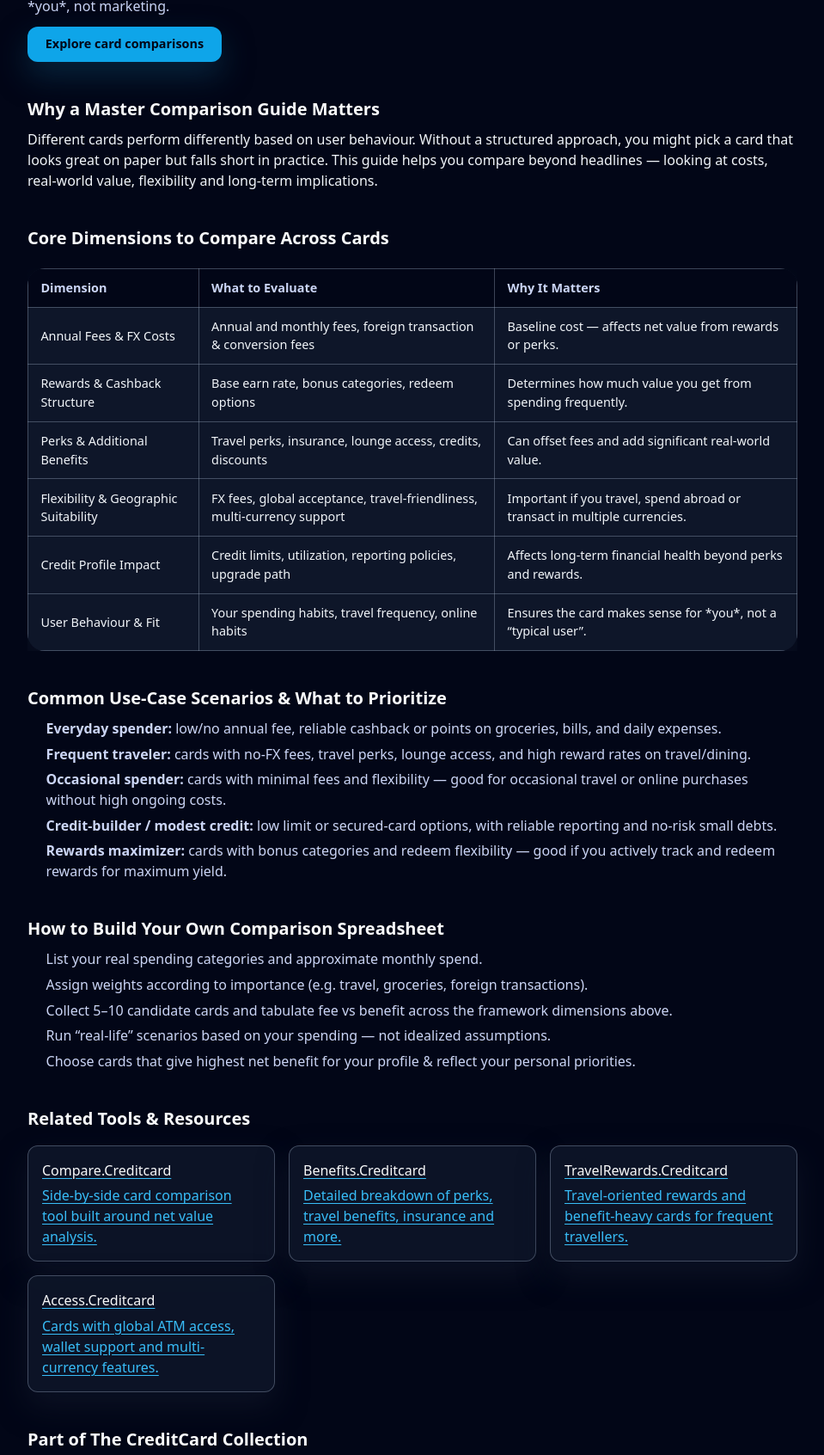
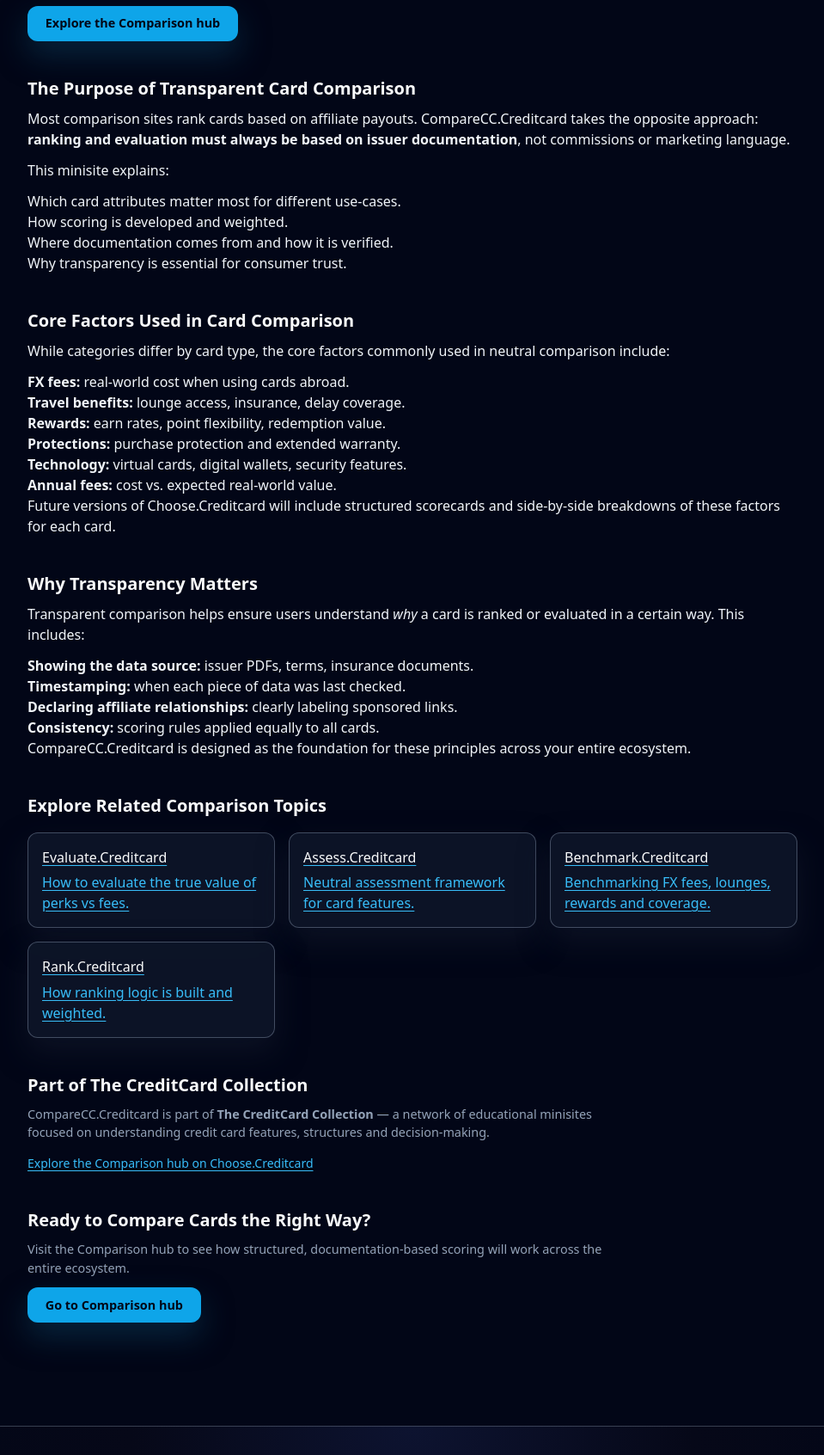
Before and after one commit to ChooseCreditCard/comparecc.creditcard, a plain HTML site: page index.html in a window 1280 px wide. Shown: the part 380-2072 px from the top of the page at 86% size, without its empty margins (160-1119 px from the left). Drawn offline with nearby package versions, Linux system fonts and the light colour scheme.

Commit message:
Update index.html

```diff
--- a/index.html
+++ b/index.html
@@ -4,29 +4,29 @@
   <meta charset="UTF-8" />
   <meta name="viewport" content="width=device-width, initial-scale=1" />
 
-  <title>CompareCC.Creditcard – Master Guide to Comparing Credit Cards</title>
-  <meta name="description" content="A comprehensive guide on how to compare different credit cards objectively: fees, rewards, travel perks, foreign fees, flexibility, and which card fits which user profile." />
+  <title>CompareCC.Creditcard – How Independent Card Comparison Works</title>
+  <meta name="description" content="How unbiased credit card comparison works: methodology, scoring factors, transparency, documentation-based evaluations and how to compare cards properly." />
   <meta name="robots" content="index,follow" />
   <link rel="canonical" href="https://comparecc.creditcard/" />
 
   <!-- Open Graph -->
-  <meta property="og:title" content="CompareCC.Creditcard – Compare & Choose the Right Credit Card" />
-  <meta property="og:description" content="Neutral framework for comparing credit cards across key dimensions: costs, rewards, benefits, and suitability for different spending patterns and lifestyles." />
+  <meta property="og:title" content="CompareCC.Creditcard – Credit Card Comparison Explained" />
+  <meta property="og:description" content="Learn how card comparison actually works: FX fees, travel perks, rewards, protections, scoring logic and transparent evaluation methods." />
   <meta property="og:type" content="website" />
   <meta property="og:url" content="https://comparecc.creditcard/" />
   <meta property="og:image" content="https://choose.creditcard/preview.png?utm_source=comparecc.creditcard&utm_medium=referral&utm_campaign=og_image" />
 
   <!-- Twitter -->
   <meta name="twitter:card" content="summary_large_image" />
-  <meta name="twitter:title" content="CompareCC.Creditcard – Compare & Choose the Right Credit Card" />
-  <meta name="twitter:description" content="A structured guide to evaluating credit cards: fees, FX costs, rewards, perks, travel readiness and flexibility — to help you pick what fits your real needs." />
+  <meta name="twitter:title" content="CompareCC.Creditcard – Transparent Card Comparison" />
+  <meta name="twitter:description" content="Neutral explanation of comparison logic, issuer documentation, scoring factors and ranking transparency." />
   <meta name="twitter:image" content="https://choose.creditcard/preview.png?utm_source=comparecc.creditcard&utm_medium=referral&utm_campaign=twitter_image" />
 
   <!-- GA4 -->
   <script async src="https://www.googletagmanager.com/gtag/js?id=G-64FE63JQ3H"></script>
   <script>
     window.dataLayer = window.dataLayer || [];
-    function gtag(){dataLayer.push(arguments);}
+    function gtag(){ dataLayer.push(arguments); }
     gtag('js', new Date());
     gtag('config', 'G-64FE63JQ3H');
   </script>
@@ -34,180 +34,182 @@
   <!-- Tailwind -->
   <script src="https://cdn.tailwindcss.com"></script>
 
-  <!-- Stylesheet -->
+  <!-- Minisite shared styles -->
   <link rel="stylesheet" href="./styles.css" />
 </head>
 
 <body class="bg-slate-950 text-slate-100">
+
+  <!-- HEADER -->
   <header class="site-header">
     <div class="nav-inner max-w-6xl">
       <div class="brand">
         <div class="cc-logo">CC</div>
         <div class="brand-text">
           <div class="brand-title">CompareCC.Creditcard</div>
-        <div class="brand-subtitle">Credit-Card Comparison Master Guide</div>
+          <div class="brand-subtitle">Comparison & Methodology</div>
         </div>
       </div>
-    <nav class="nav-links">
+      <nav class="nav-links" aria-label="Page navigation">
         <a href="#overview">Overview</a>
-      <a href="#framework">Comparison Framework</a>
-      <a href="#use-cases">Use-Case Scenarios</a>
+        <a href="#factors">Scoring Factors</a>
+        <a href="#transparency">Transparency</a>
       </nav>
     </div>
   </header>
 
   <main class="cc-page">
+
+    <!-- Breadcrumb -->
     <div class="cc-breadcrumb">
       <a href="https://choose.creditcard/?utm_source=comparecc.creditcard&utm_medium=referral&utm_campaign=breadcrumb">Home</a>
-    &nbsp;›&nbsp;
-    CompareCC.Creditcard
+      &nbsp;›&nbsp; CompareCC.Creditcard
     </div>
 
+    <!-- HERO -->
     <section class="hero">
       <div class="hero-content">
-      <h1>Compare Credit Cards Like a Pro — Pick What’s Right for You</h1>
+        <h1>How Credit Card Comparison Should Really Work</h1>
         <p class="hero-lead">
-        With thousands of credit-card offers available, the “best” card depends on your lifestyle, spending habits and priorities. This guide gives you a structured framework to compare cards across core dimensions — so you choose a card that works for *you*, not marketing.
+          Effective card comparison requires more than “best card lists”. This guide explains the
+          methodology behind neutral, documentation-based evaluation — the same logic used
+          across The CreditCard Collection.
         </p>
-      <a class="cta" href="https://choose.creditcard/?utm_source=comparecc.creditcard&utm_medium=referral&utm_campaign=hero_cta">
-        Explore card comparisons
+
+        <a class="cta" href="https://choose.creditcard/compare/?utm_source=comparecc.creditcard&utm_medium=referral&utm_campaign=hero_cta">
+          Explore the Comparison hub
         </a>
       </div>
     </section>
 
+    <!-- OVERVIEW -->
     <section id="overview" class="section">
-    <h2>Why a Master Comparison Guide Matters</h2>
-    <p>Different cards perform differently based on user behaviour. Without a structured approach, you might pick a card that looks great on paper but falls short in practice. This guide helps you compare beyond headlines — looking at costs, real-world value, flexibility and long-term implications.</p>
+      <h2>The Purpose of Transparent Card Comparison</h2>
+      <p>
+        Most comparison sites rank cards based on affiliate payouts. CompareCC.Creditcard takes
+        the opposite approach: <strong>ranking and evaluation must always be based on issuer documentation</strong>,
+        not commissions or marketing language.
+      </p>
+      <p>
+        This minisite explains:
+      </p>
+      <ul>
+        <li>Which card attributes matter most for different use-cases.</li>
+        <li>How scoring is developed and weighted.</li>
+        <li>Where documentation comes from and how it is verified.</li>
+        <li>Why transparency is essential for consumer trust.</li>
+      </ul>
     </section>
 
-  <section id="framework" class="section">
-    <h2>Core Dimensions to Compare Across Cards</h2>
-    <div class="table-wrap">
-      <table class="table">
-        <thead>
-          <tr>
-            <th>Dimension</th>
-            <th>What to Evaluate</th>
-            <th>Why It Matters</th>
-          </tr>
-        </thead>
-        <tbody>
-          <tr>
-            <td>Annual Fees & FX Costs</td>
-            <td>Annual and monthly fees, foreign transaction & conversion fees</td>
-            <td>Baseline cost — affects net value from rewards or perks.</td>
-          </tr>
-          <tr>
-            <td>Rewards & Cashback Structure</td>
-            <td>Base earn rate, bonus categories, redeem options</td>
-            <td>Determines how much value you get from spending frequently.</td>
-          </tr>
-          <tr>
-            <td>Perks & Additional Benefits</td>
-            <td>Travel perks, insurance, lounge access, credits, discounts</td>
-            <td>Can offset fees and add significant real-world value.</td>
-          </tr>
-          <tr>
-            <td>Flexibility & Geographic Suitability</td>
-            <td>FX fees, global acceptance, travel-friendliness, multi-currency support</td>
-            <td>Important if you travel, spend abroad or transact in multiple currencies.</td>
-          </tr>
-          <tr>
-            <td>Credit Profile Impact</td>
-            <td>Credit limits, utilization, reporting policies, upgrade path</td>
-            <td>Affects long-term financial health beyond perks and rewards.</td>
-          </tr>
-          <tr>
-            <td>User Behaviour & Fit</td>
-            <td>Your spending habits, travel frequency, online habits</td>
-            <td>Ensures the card makes sense for *you*, not a “typical user”.</td>
-          </tr>
-        </tbody>
-      </table>
+    <!-- SCORING FACTORS -->
+    <section id="factors" class="section">
+      <h2>Core Factors Used in Card Comparison</h2>
+      <p>
+        While categories differ by card type, the core factors commonly used in neutral comparison include:
+      </p>
+
+      <ul>
+        <li><strong>FX fees:</strong> real-world cost when using cards abroad.</li>
+        <li><strong>Travel benefits:</strong> lounge access, insurance, delay coverage.</li>
+        <li><strong>Rewards:</strong> earn rates, point flexibility, redemption value.</li>
+        <li><strong>Protections:</strong> purchase protection and extended warranty.</li>
+        <li><strong>Technology:</strong> virtual cards, digital wallets, security features.</li>
+        <li><strong>Annual fees:</strong> cost vs. expected real-world value.</li>
+      </ul>
+
+      <p>
+        Future versions of Choose.Creditcard will include structured scorecards and side-by-side
+        breakdowns of these factors for each card.
+      </p>
+    </section>
+
+    <!-- TRANSPARENCY -->
+    <section id="transparency" class="section">
+      <h2>Why Transparency Matters</h2>
+      <p>
+        Transparent comparison helps ensure users understand <em>why</em> a card is ranked or
+        evaluated in a certain way. This includes:
+      </p>
+
+      <ul>
+        <li><strong>Showing the data source:</strong> issuer PDFs, terms, insurance documents.</li>
+        <li><strong>Timestamping:</strong> when each piece of data was last checked.</li>
+        <li><strong>Declaring affiliate relationships:</strong> clearly labeling sponsored links.</li>
+        <li><strong>Consistency:</strong> scoring rules applied equally to all cards.</li>
+      </ul>
+
+      <p>
+        CompareCC.Creditcard is designed as the foundation for these principles across your entire ecosystem.
+      </p>
+    </section>
+
+    <!-- RELATED MINISITES -->
+    <section class="section">
+      <h2>Explore Related Comparison Topics</h2>
+      <div class="cluster-grid">
+
+        <a class="cluster-card" href="https://evaluate.creditcard/?utm_source=comparecc.creditcard&utm_medium=referral&utm_campaign=cluster_evaluate">
+          <h3>Evaluate.Creditcard</h3>
+          <p>How to evaluate the true value of perks vs fees.</p>
+        </a>
+
+        <a class="cluster-card" href="https://assess.creditcard/?utm_source=comparecc.creditcard&utm_medium=referral&utm_campaign=cluster_assess">
+          <h3>Assess.Creditcard</h3>
+          <p>Neutral assessment framework for card features.</p>
+        </a>
+
+        <a class="cluster-card" href="https://benchmark.creditcard/?utm_source=comparecc.creditcard&utm_medium=referral&utm_campaign=cluster_benchmark">
+          <h3>Benchmark.Creditcard</h3>
+          <p>Benchmarking FX fees, lounges, rewards and coverage.</p>
+        </a>
+
+        <a class="cluster-card" href="https://rank.creditcard/?utm_source=comparecc.creditcard&utm_medium=referral&utm_campaign=cluster_rank">
+          <h3>Rank.Creditcard</h3>
+          <p>How ranking logic is built and weighted.</p>
+        </a>
+
       </div>
     </section>
 
-  <section id="use-cases" class="section">
-    <h2>Common Use-Case Scenarios & What to Prioritize</h2>
-    <ul class="list">
-      <li><strong>Everyday spender:</strong> low/no annual fee, reliable cashback or points on groceries, bills, and daily expenses.</li>
-      <li><strong>Frequent traveler:</strong> cards with no-FX fees, travel perks, lounge access, and high reward rates on travel/dining.</li>
-      <li><strong>Occasional spender:</strong> cards with minimal fees and flexibility — good for occasional travel or online purchases without high ongoing costs.</li>
-      <li><strong>Credit-builder / modest credit:</strong> low limit or secured-card options, with reliable reporting and no-risk small debts.</li>
-      <li><strong>Rewards maximizer:</strong> cards with bonus categories and redeem flexibility — good if you actively track and redeem rewards for maximum yield.</li>
-    </ul>
-  </section>
+    <!-- HUB SNIPPET -->
+    <section class="section">
+      <h2>Part of The CreditCard Collection</h2>
+      <p class="small">
+        CompareCC.Creditcard is part of <strong>The CreditCard Collection</strong> — a network of
+        educational minisites focused on understanding credit card features, structures and
+        decision-making.
+      </p>
 
-  <section class="section">
-    <h2>How to Build Your Own Comparison Spreadsheet</h2>
-    <ol class="list">
-      <li>List your real spending categories and approximate monthly spend.</li>
-      <li>Assign weights according to importance (e.g. travel, groceries, foreign transactions).</li>
-      <li>Collect 5–10 candidate cards and tabulate fee vs benefit across the framework dimensions above.</li>
-      <li>Run “real-life” scenarios based on your spending — not idealized assumptions.</li>
-      <li>Choose cards that give highest net benefit for your profile & reflect your personal priorities.</li>
-    </ol>
-  </section>
-
-  <section class="section">
-    <h2>Related Tools & Resources</h2>
-    <div class="cluster-grid">
-      <a class="cluster-card" href="https://compare.creditcard/?utm_source=comparecc.creditcard&utm_medium=referral&utm_campaign=cluster_compare">
-        <h3>Compare.Creditcard</h3>
-        <p>Side-by-side card comparison tool built around net value analysis.</p>
-      </a>
-      <a class="cluster-card" href="https://benefits.creditcard/?utm_source=comparecc.creditcard&utm_medium=referral&utm_campaign=cluster_benefits">
-        <h3>Benefits.Creditcard</h3>
-        <p>Detailed breakdown of perks, travel benefits, insurance and more.</p>
-      </a>
-      <a class="cluster-card" href="https://travelrewards.creditcard/?utm_source=comparecc.creditcard&utm_medium=referral&utm_campaign=cluster_travelrewards">
-        <h3>TravelRewards.Creditcard</h3>
-        <p>Travel-oriented rewards and benefit-heavy cards for frequent travellers.</p>
-      </a>
-      <a class="cluster-card" href="https://access.creditcard/?utm_source=comparecc.creditcard&utm_medium=referral&utm_campaign=cluster_access">
-        <h3>Access.Creditcard</h3>
-        <p>Cards with global ATM access, wallet support and multi-currency features.</p>
+      <div class="hub-link">
+        <a href="https://choose.creditcard/compare/?utm_source=comparecc.creditcard&utm_medium=referral&utm_campaign=minisite_to_hub"
+           class="text-sm text-slate-500 hover:text-slate-200">
+          Explore the Comparison hub on Choose.Creditcard
         </a>
       </div>
     </section>
 
-  <!-- Collection section -->
+    <!-- CTA -->
     <section class="section">
-    <h2>Part of The CreditCard Collection</h2>
+      <h2>Ready to Compare Cards the Right Way?</h2>
       <p class="small">
-      CompareCC.Creditcard is one spoke in <strong>The CreditCard Collection</strong> — a suite of educational minisites by ronarn AS, each focusing on one core aspect of credit-card selection or use.
-    </p>
-    <p class="small">
-      We do not offer financial advice or endorse specific cards. The goal is to give you tools and frameworks to evaluate cards based on what matters most to you.
-    </p>
-    <p class="small">
-      Always confirm current terms and fees with issuers — card features and offers change over time.
+        Visit the Comparison hub to see how structured, documentation-based scoring will work
+        across the entire ecosystem.
       </p>
 
-    <!-- REQUIRED HUB LINK — Comparison hub -->
-    <div class="hub-link">
-      <a href="https://choose.creditcard/?utm_source=comparecc.creditcard&utm_medium=referral&utm_campaign=minisite_to_hub"
-         class="text-sm text-slate-600 hover:text-slate-900">
-        Learn more at the Comparison hub
-      </a>
-    </div>
-  </section>
-
-  <section class="section">
-    <h2>Ready to Compare Cards? Create Your Own Ranking</h2>
-    <p class="small">
-      Use the framework and scenarios described above to evaluate multiple cards — then pick the one that aligns best with your real spending, habits and goals.
-    </p>
-    <a class="cta" href="https://choose.creditcard/?utm_source=comparecc.creditcard&utm_medium=referral&utm_campaign=bottom_cta">
-      Go to Choose.Creditcard
+      <a class="cta" href="https://choose.creditcard/compare/?utm_source=comparecc.creditcard&utm_medium=referral&utm_campaign=bottom_cta">
+        Go to Comparison hub
       </a>
     </section>
 
   </main>
 
+  <!-- FOOTER -->
   <footer class="mini-footer">
     <p class="mini-footer-main">© 2025 The CreditCard Collection — ronarn AS</p>
-  <p class="mini-footer-contact"><a href="mailto:support@cc.creditcard">support@cc.creditcard</a></p>
+    <p class="mini-footer-contact">
+      Contact: <a href="mailto:support@cc.creditcard">support@cc.creditcard</a>
+    </p>
   </footer>
+
 </body>
 </html>
```
Lines whose indentation alone changed are shown as unchanged.
